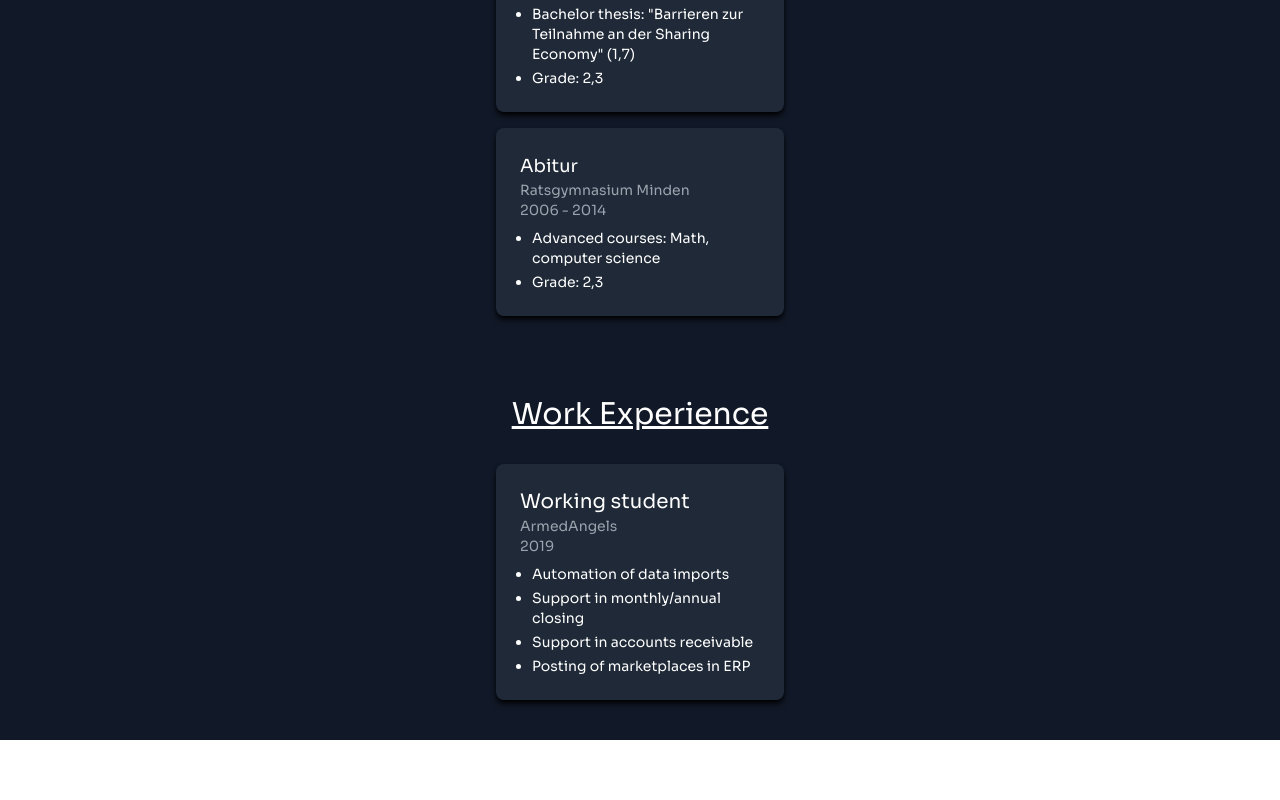
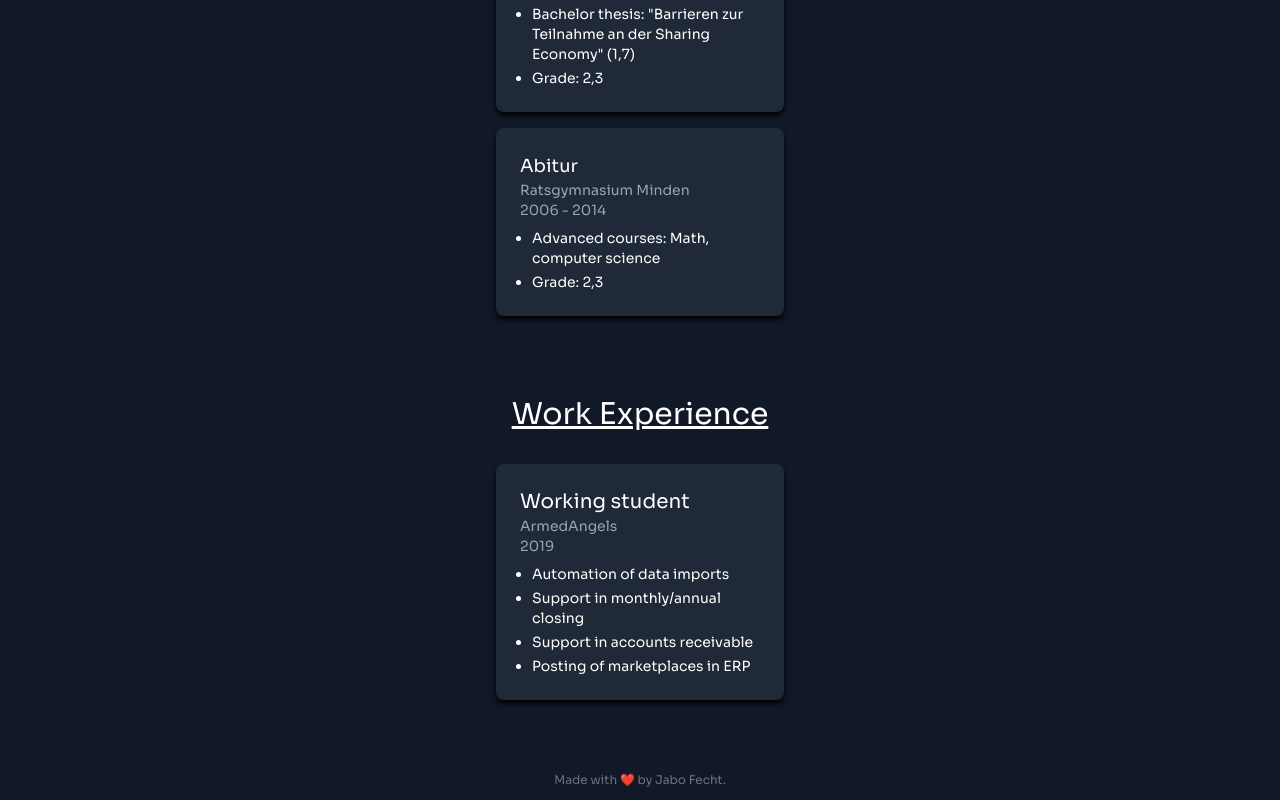
Before and after one commit to JobaF/portfolio-homepage, a Next.js app: page / in a window 1280 px wide. Shown: the part 2492-3292 px from the top of the page. Before the commit the page ends 3232 px from the top, so only its background shows below. Built offline with nearby package versions, Linux system fonts and the light colour scheme.

Commit message:
Add credits

```diff
--- /dev/null
+++ b/pages/components/Credits.tsx
@@ -0,0 +1,17 @@
+import { FC } from "react"
+
+interface CreditsProps {}
+
+const Credits: FC<CreditsProps> = ({}) => {
+	return (
+		<div className="mb-3 mt-8 text-center text-xs text-gray-500">
+			Made with{" "}
+			<span role="img" aria-label="sheep">
+				❤️
+			</span>{" "}
+			by Jabo Fecht.
+		</div>
+	)
+}
+
+export default Credits
--- a/pages/index.tsx
+++ b/pages/index.tsx
@@ -4,6 +4,7 @@ import Image from "next/image"
 import ArrowTopRightIcon from "./components/icons/ArrowTopRightIcon"
 import BurgerIcon from "./components/icons/BurgerIcon"
 import GithubIcon from "./components/icons/GithubIcon"
+import Credits from "./components/Credits"
 
 type Project = {
 	name: string
@@ -186,6 +187,7 @@ export default function Home() {
 					</div>
 				))}
 			</section>
+			<Credits />
 		</div>
 	)
 }
```
